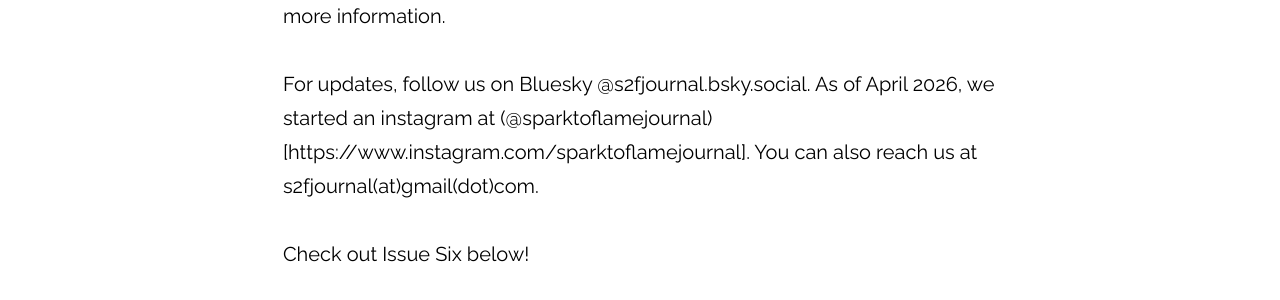
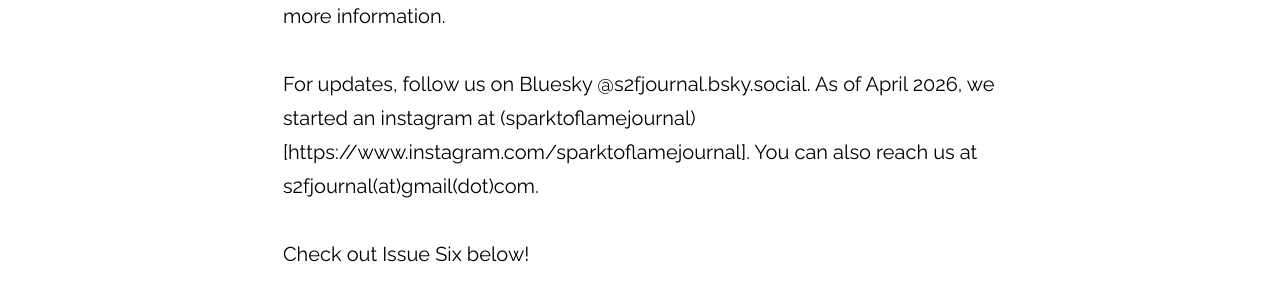
Before and after one commit to atmars77/atmars77.github.io, a Jekyll site: the page built from index.md, in a window 1280 px wide. Shown: the part 836-1136 px from the top of the page. Built offline with Jekyll 4.4.1, drawn with Linux system fonts in a browser that asks for light colours.

Commit message:
update link

```diff
--- a/index.md
+++ b/index.md
@@ -12,7 +12,7 @@
 
 Submissions for Issue Seven are open now! Check out our submit page for more information.
 
-For updates, follow us on Bluesky @s2fjournal.bsky.social. As of April 2026, we started an instagram at (@sparktoflamejournal)[https://www.instagram.com/sparktoflamejournal]. You can also reach us at s2fjournal(at)gmail(dot)com.
+For updates, follow us on Bluesky @s2fjournal.bsky.social. As of April 2026, we started an instagram at (sparktoflamejournal)[https://www.instagram.com/sparktoflamejournal]. You can also reach us at s2fjournal(at)gmail(dot)com.
 
 Check out Issue Six below!
 
```
